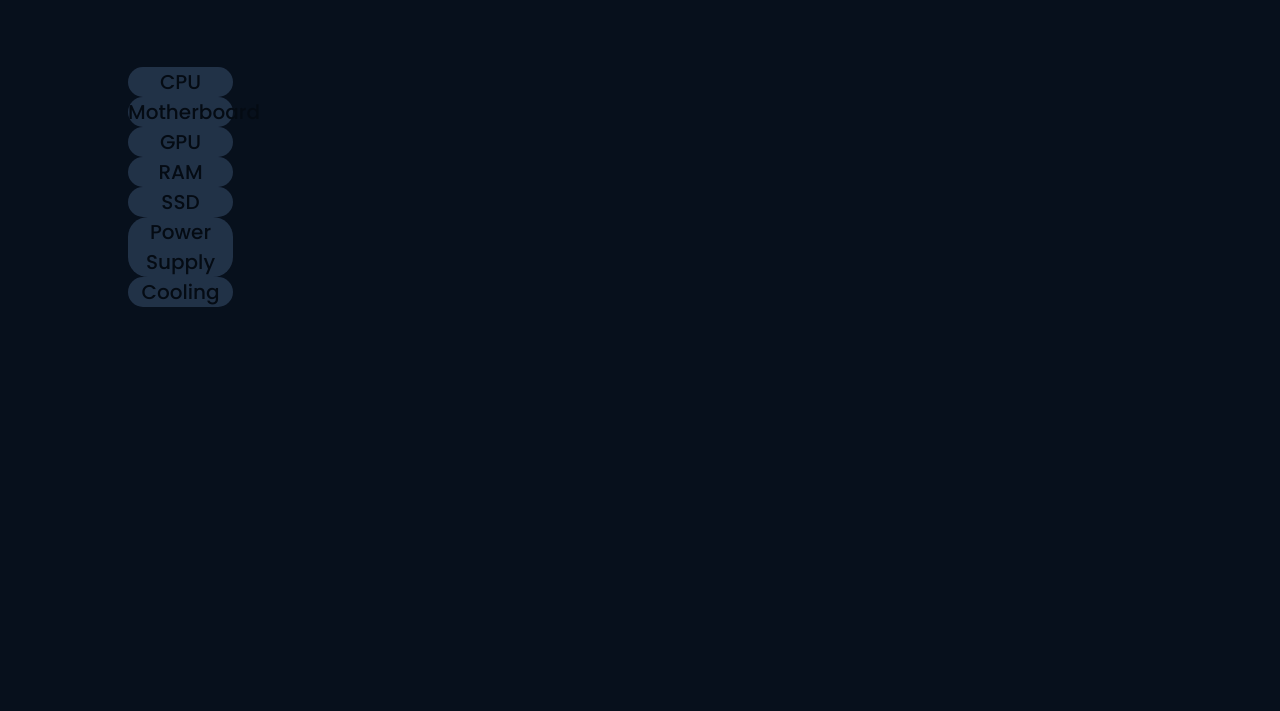
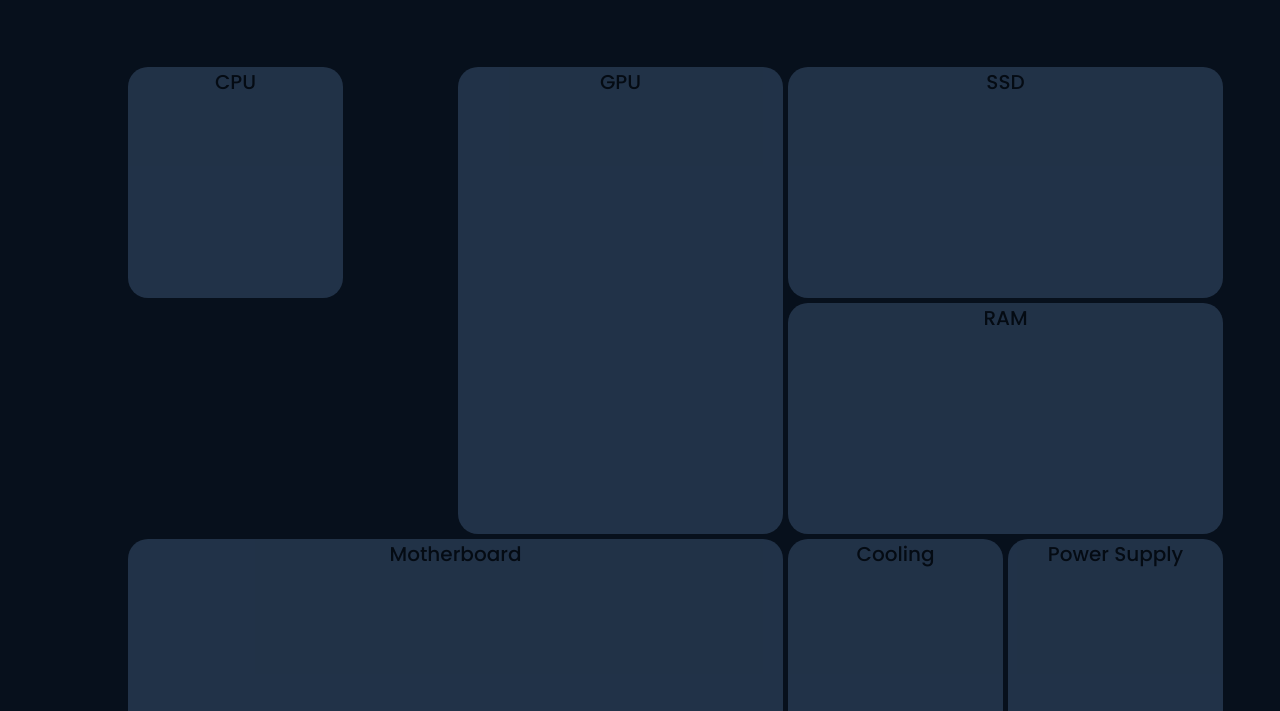
Before and after one commit to FishyEatCowy/fishyeatcowy.github.io, a plain HTML site: page index.html in a window 1280 px wide. Shown: the part 89-800 px from the top of the page. Drawn offline with Linux system fonts and the light colour scheme.

Commit message:
did some shit

```diff
--- a/index.html
+++ b/index.html
@@ -25,21 +25,13 @@
         </header>
 
         <div class="container">
-                <div class="grid">
-                    <div class="left-column">
                 <div class="item cpu">CPU</div>
                 <div class="item motherboard">Motherboard</div>
                 <div class="item gpu">GPU</div>
-                    </div>
-                    <div class="top-right-row">
                 <div class="item ram">RAM</div>
                 <div class="item ssd">SSD</div>
-                    </div>
-                    <div class="bottom-right-column">
                 <div class="item power-supply">Power Supply</div>
                 <div class="item cooling">Cooling</div>
         </div>
-                </div>
-        </div>
     </body>
 </html>
--- a/style.scss
+++ b/style.scss
@@ -75,72 +75,3 @@ header {
         color: $hovercolor;
     }
 }
-
-.container {
-    display: grid;
-    grid-template-columns: repeat(10, 105px);
-    grid-template-rows:  repeat(7, 113px);
-    grid-gap: 5px;
-
-    // border: 3px solid white;
-
-    width: 1050px;
-    height: 800px;
-    margin-left: 10%;
-    margin-top: 6rem;
-
-
-}
-
-.item {
-    background-color: rgb(95, 128, 172);
-    // border: solid 3px rgb(255, 255, 255);
-    border-radius: 20px;
-    opacity: 0.3;
-
-    @include poppins-font();
-    font-size: 20px;
-
-    text-align: center;
-}
-
-.cpu {
-    cursor: pointer;
-    grid-row: 1 / 3;
-    grid-column: 1 / 3;
-
-    &:hover {
-        grid-row: 1 / 5;
-        grid-column: 1 / 4;
-    }
-}
-
-.gpu {
-    grid-row: 1 / 5;
-    grid-column: 4 / 7;
-}
-
-.motherboard {
-    grid-row: 5 / 8;
-    grid-column: 1 / 7;
-}
-
-.ssd {
-    grid-row: 1 / 3;
-    grid-column: 7 / 11;
-}
-
-.cooling {
-    grid-row: 5 / 8;
-    grid-column: 7 / 9;
-}
-
-.power-supply {
-    grid-row: 5 / 8;
-    grid-column: 9 / 11;
-}
-
-.ram {
-    grid-row: 3 / 5;
-    grid-column: 7 / 11;
-}
```
Lines whose indentation alone changed are shown as unchanged.
